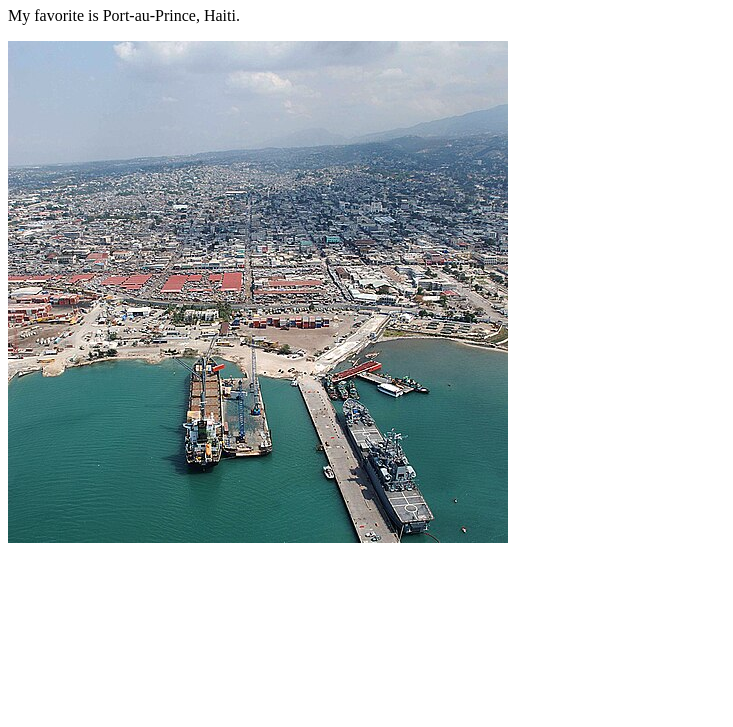
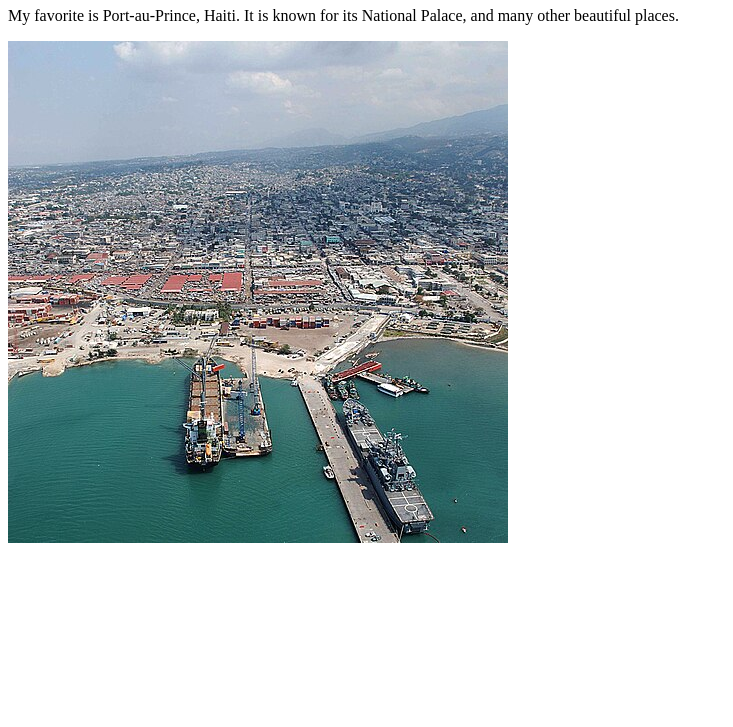
Before and after one commit to cleritch30-oss/wdd130, a plain HTML site: page week01/favorite-city.html in a window 1280 px wide. Shown: the part 73-800 px from the top of the page, without its empty margins (0-733 px from the left). Drawn offline with Linux system fonts and the light colour scheme.

Commit message:
I just added a little description to my favorite city.

```diff
--- a/week01/favorite-city.html
+++ b/week01/favorite-city.html
@@ -9,7 +9,7 @@
 
 <body>
   <h1>My Favorite City</h1>
-  <p> My favorite is Port-au-Prince, Haiti.</p>
+  <p> My favorite is Port-au-Prince, Haiti. It is known for its National Palace, and many other beautiful places.</p>
   <img src="images/500px-US_Navy_100221-N-5787K-002_An_aerial_view_of_the_logistical_area_near_the_port_in_Port-au-Prince_(cropped2).jpg" alt="Port-au-Prince, Haiti">
 
 </body>
```
